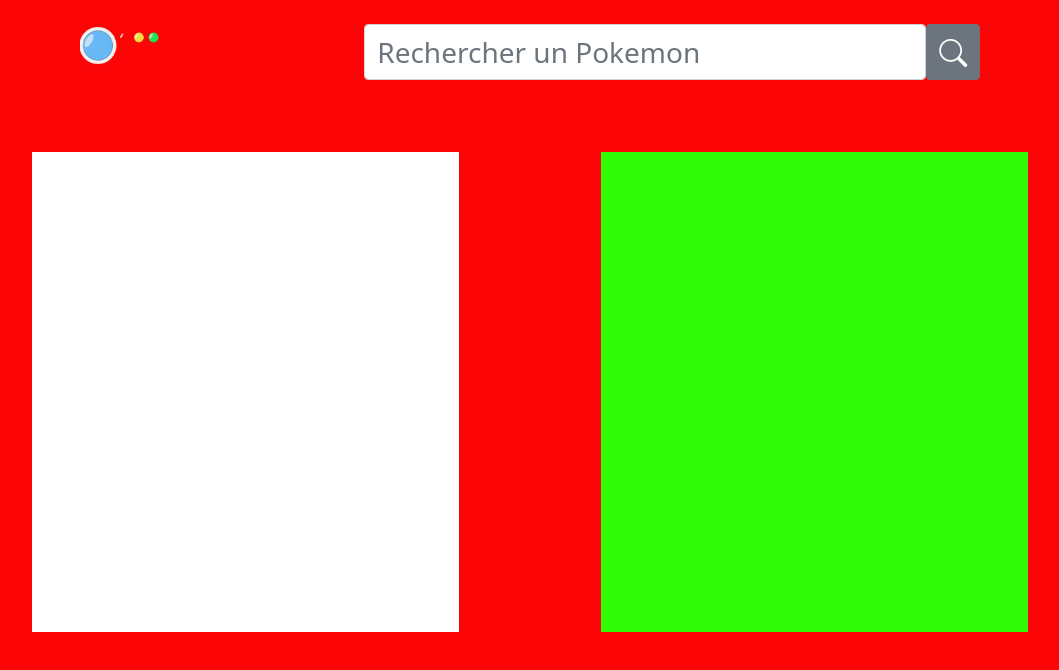
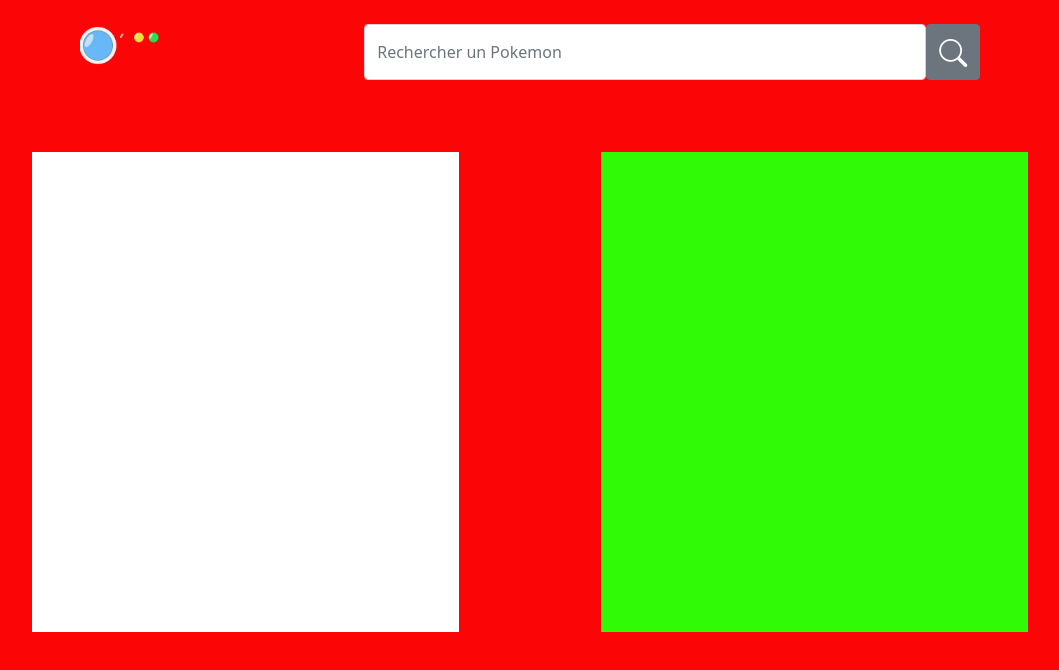
Before and after one commit to FlorianLevasseur/Pokedex, a website: page index.html in a window 1280 px wide. Shown: the whole page, without its empty margins (110-1169 px from the left). Drawn offline with nearby package versions, Linux system fonts and the light colour scheme.

Commit message:
Modification taille écriture

```diff
--- a/index.html
+++ b/index.html
@@ -18,7 +18,7 @@
             <img src="assets/img/pokedex.png" alt="boutons du pokedex" class="img-fluid">
         </div>
         <div class="col-lg-6 col-9 d-flex">
-            <input id="mySearch" type="text" class="form-control fs-3" placeholder="Rechercher un Pokemon">
+            <input id="mySearch" type="text" class="form-control fs-6" placeholder="Rechercher un Pokemon">
             <button id="searchPkmn" class="btn btn-secondary fs-3"><i class="bi bi-search"></i></button>
         </div>
     </div>
```
